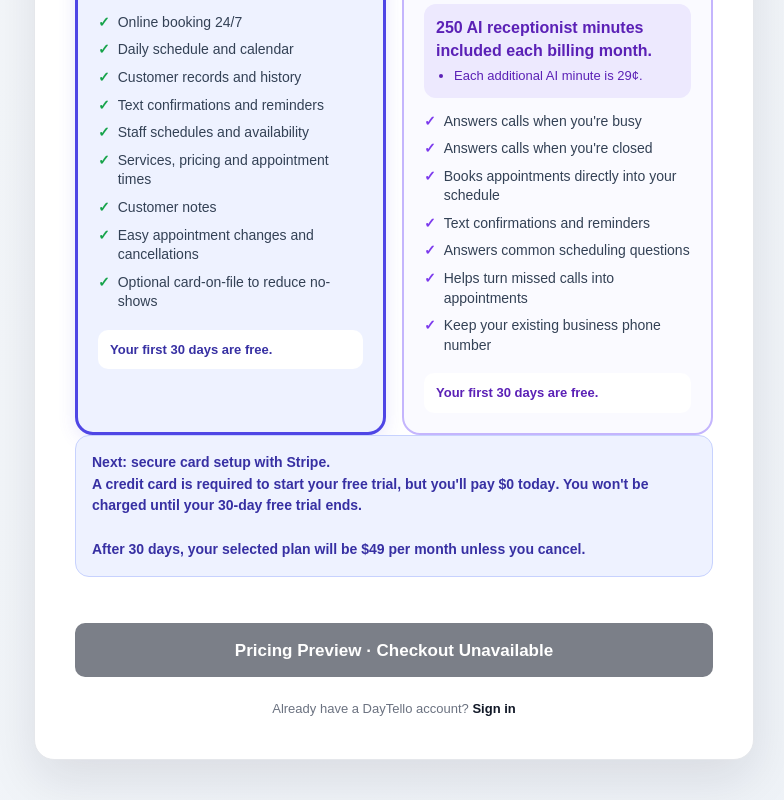
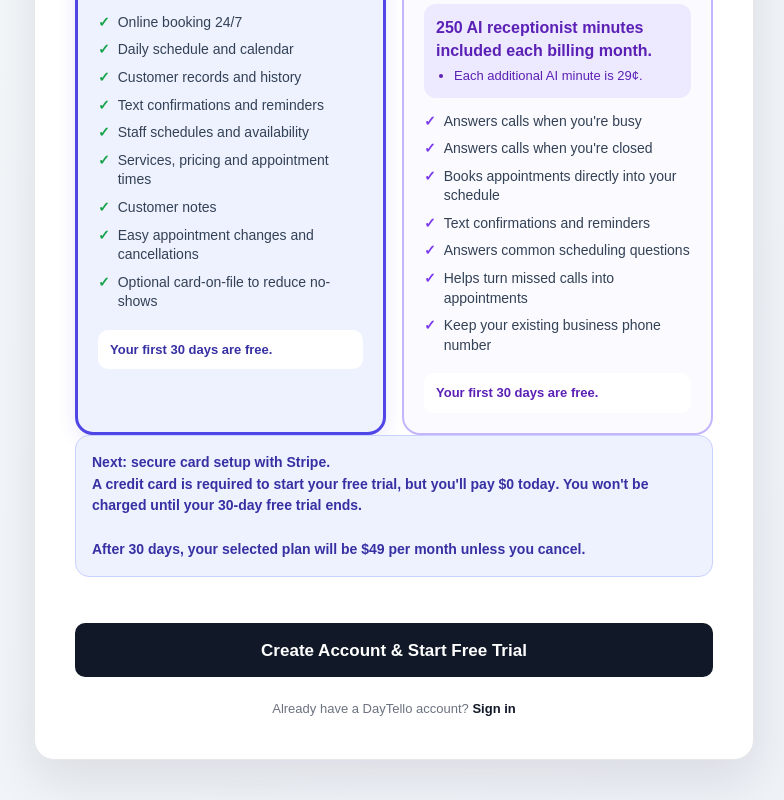
Before and after one commit to jonathandschreiber-commits/chairtime, a Next.js app in the folder frontend/: page /signup in a window 1280 px wide. Shown: the part 1705-2505 px from the top of the page, without its empty margins (246-1030 px from the left). Built offline with nearby package versions, Linux system fonts and the light colour scheme; no server answers.

Commit message:
Enable Signup with confirmed metered billing configuration

```diff
--- a/frontend/app/signup/page.js
+++ b/frontend/app/signup/page.js
@@ -1,7 +1,7 @@
 "use client";
 
 import Link from "next/link";
-import { useState } from "react";
+import { useEffect, useState } from "react";
 import styles from "./signup.module.css";
 
 function normalizeSlug(value) {
@@ -33,11 +33,24 @@ export default function SignupPage() {
   const [loading, setLoading] = useState(false);
   const [error, setError] = useState("");
 
-  const pricingPreview = true;
+  const [meteredAiAvailable, setMeteredAiAvailable] = useState(false);
+  const aiCheckoutPending = selectedPlan === "scheduling_ai" && !meteredAiAvailable;
+
+  useEffect(() => {
+    const controller = new AbortController();
+    fetch("/api/billing/create-checkout-session", {
+      cache: "no-store",
+      signal: controller.signal,
+    })
+      .then((response) => response.ok ? response.json() : null)
+      .then((status) => setMeteredAiAvailable(status?.metered_ai === true))
+      .catch(() => {});
+    return () => controller.abort();
+  }, []);
 
   async function handleSubmit(event) {
     event.preventDefault();
-    if (pricingPreview) return;
+    if (aiCheckoutPending) return;
 
     if (loading) {
       return;
@@ -154,6 +167,7 @@ export default function SignupPage() {
           },
           body: JSON.stringify({
             plan: selectedPlan,
+            metered_ai: selectedPlan === "scheduling_ai",
           }),
         }
       );
@@ -1016,10 +1030,10 @@ export default function SignupPage() {
             <button
               className={styles.button}
               type="submit"
-              disabled={loading || pricingPreview}
+              disabled={loading || aiCheckoutPending}
             >
-              {pricingPreview
-                ? "Pricing Preview · Checkout Unavailable"
+              {aiCheckoutPending
+                ? "AI Receptionist Checkout Temporarily Unavailable"
                 : loading
                   ? "Opening Secure Checkout..."
                   : "Create Account & Start Free Trial"}
```
